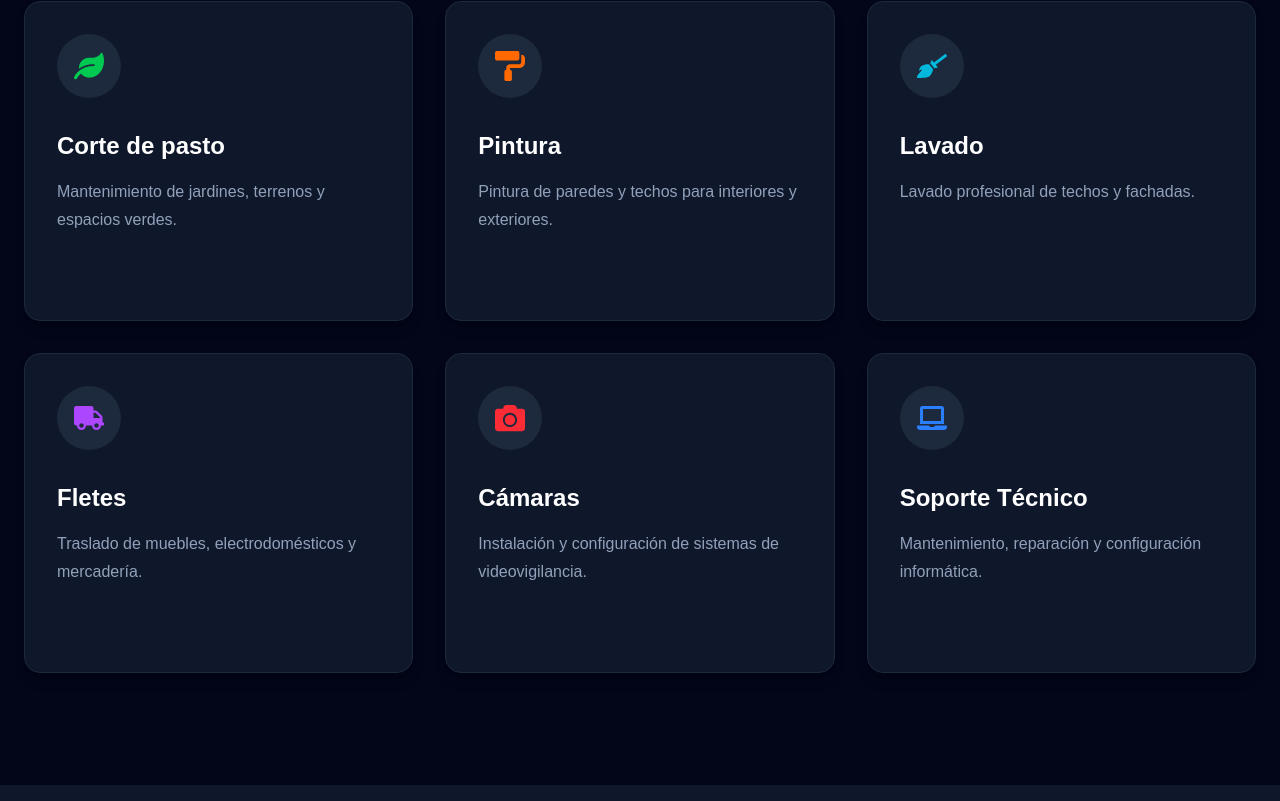
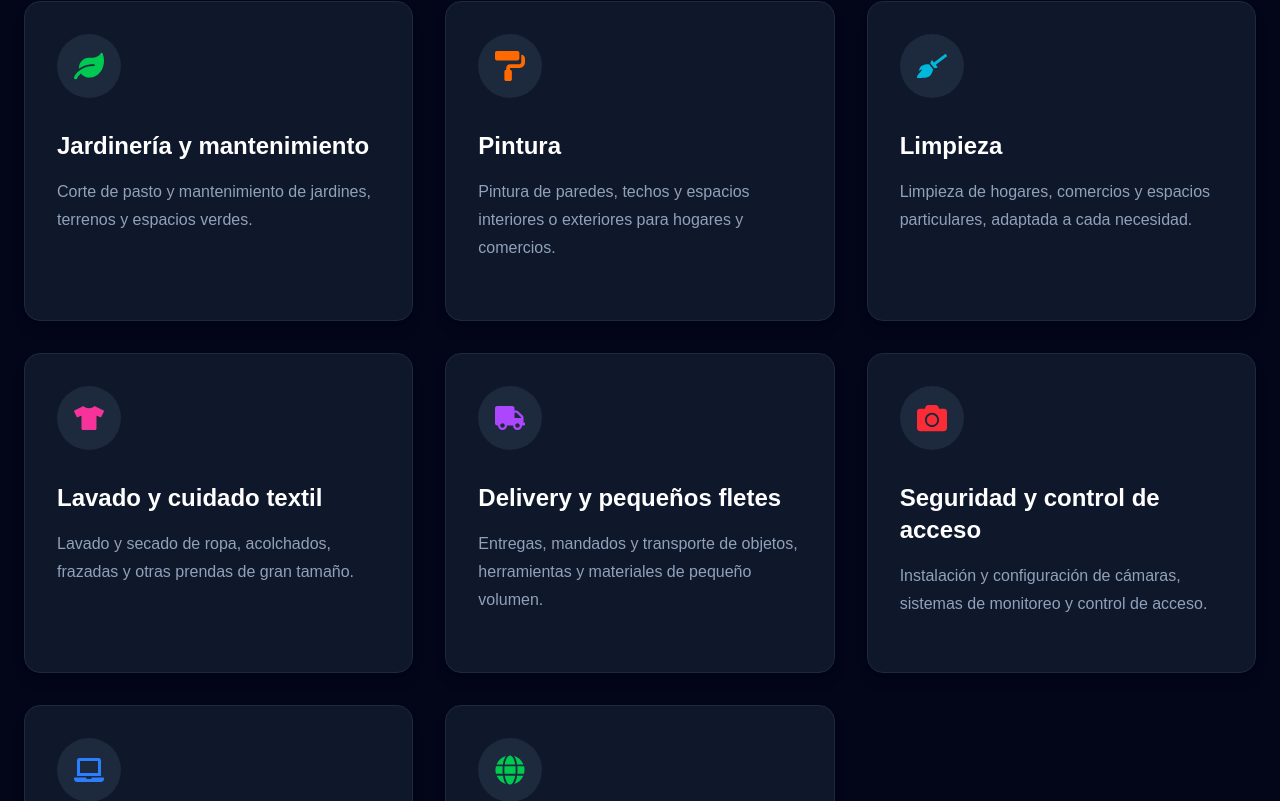
Before and after one commit to Mauri429/sclsolutions, a React (Vite) app: page / in a window 1280 px wide. Shown: the part 1059-1860 px from the top of the page. Built offline with nearby package versions, Linux system fonts and the light colour scheme.

Commit message:
version1.0.1

```diff
--- a/src/data/services.js
+++ b/src/data/services.js
@@ -5,58 +5,82 @@ import {
   FaLaptop,
   FaCamera,
   FaBroom,
+  FaTshirt,
+  FaGlobe,
 } from "react-icons/fa";
 
 const services = [
-
   {
-        id:1,
-        icon:FaLeaf,
-        color:"text-green-500",
-        title:"Corte de pasto",
-        description:"Mantenimiento de jardines, terrenos y espacios verdes."
+    id: 1,
+    icon: FaLeaf,
+    color: "text-green-500",
+    title: "Jardinería y mantenimiento",
+    description:
+      "Corte de pasto y mantenimiento de jardines, terrenos y espacios verdes.",
   },
 
   {
-        id:2,
-        icon:FaPaintRoller,
-        color:"text-orange-500",
-        title:"Pintura",
-        description:"Pintura de paredes y techos para interiores y exteriores."
+    id: 2,
+    icon: FaPaintRoller,
+    color: "text-orange-500",
+    title: "Pintura",
+    description:
+      "Pintura de paredes, techos y espacios interiores o exteriores para hogares y comercios.",
   },
 
   {
-        id:3,
-        icon:FaBroom,
-        color:"text-cyan-500",
-        title:"Lavado",
-        description:"Lavado profesional de techos y fachadas."
+    id: 3,
+    icon: FaBroom,
+    color: "text-cyan-500",
+    title: "Limpieza",
+    description:
+      "Limpieza de hogares, comercios y espacios particulares, adaptada a cada necesidad.",
   },
 
   {
-        id:4,
-        icon:FaTruck,
-        color:"text-purple-500",
-        title:"Fletes",
-        description:"Traslado de muebles, electrodomésticos y mercadería."
+    id: 4,
+    icon: FaTshirt,
+    color: "text-pink-500",
+    title: "Lavado y cuidado textil",
+    description:
+      "Lavado y secado de ropa, acolchados, frazadas y otras prendas de gran tamaño.",
   },
 
   {
-        id:5,
-        icon:FaCamera,
-        color:"text-red-500",
-        title:"Cámaras",
-        description:"Instalación y configuración de sistemas de videovigilancia."
+    id: 5,
+    icon: FaTruck,
+    color: "text-purple-500",
+    title: "Delivery y pequeños fletes",
+    description:
+      "Entregas, mandados y transporte de objetos, herramientas y materiales de pequeño volumen.",
   },
 
   {
-        id:6,
-        icon:FaLaptop,
-        color:"text-blue-500",
-        title:"Soporte Técnico",
-        description:"Mantenimiento, reparación y configuración informática."
-    }
+    id: 6,
+    icon: FaCamera,
+    color: "text-red-500",
+    title: "Seguridad y control de acceso",
+    description:
+      "Instalación y configuración de cámaras, sistemas de monitoreo y control de acceso.",
+  },
 
+  {
+    id: 7,
+    icon: FaLaptop,
+    color: "text-blue-500",
+    title: "Tecnología y redes",
+    description:
+      "Instalación y configuración de redes, Wi-Fi, routers, switches, cableado y soporte técnico.",
+  },
+
+  {
+    id: 8,
+    icon: FaGlobe,
+    color: "text-green-500",
+    title: "Soluciones digitales",
+    description:
+      "Páginas web, menús digitales, catálogos, códigos QR, NFC y herramientas digitales para comercios.",
+  },
 ];
 
 export default services;
```
Lines whose indentation alone changed are shown as unchanged.
